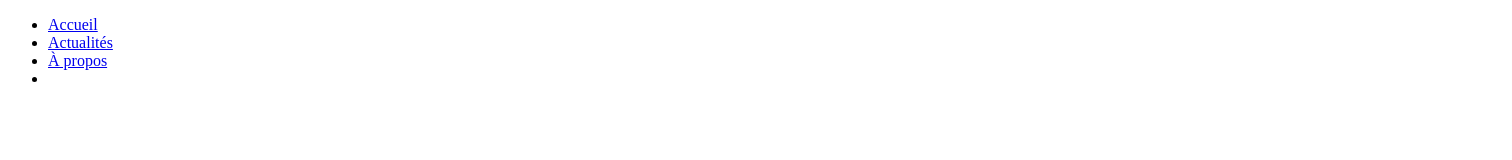
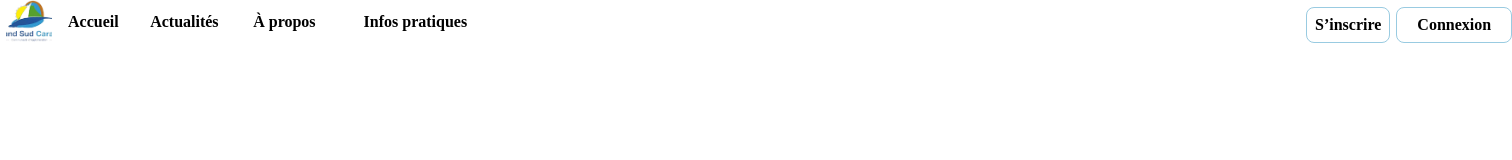
Before and after one commit to idflxw0/SAE-S3-Dev-Web, a plain HTML site: page index.html in a window 1280 px wide. Shown: the whole page, 1512 px wide, since content can reach past the window. Drawn offline with Linux system fonts and the light colour scheme.

Commit message:
navbar html

```diff
--- /dev/null
+++ b/assets/css/style.css
@@ -0,0 +1,136 @@
+:root {
+    /* fonts */
+    --font-roboto: Roboto;
+    --font-montserrat: Montserrat;
+
+    /* font sizes */
+    --font-size-base-8: 16.8px;
+    --font-size-2xl-6: 21.6px;
+    --font-size-xl: 20px;
+    --font-size-lg: 18px;
+    --font-size-11xl: 30px;
+    --font-size-21xl: 40px;
+
+    /* colors */
+    --cold-grey-white: #fff;
+    --color-gray-100: #7e7e7e;
+    --cold-grey-90: #22242a;
+    --color-gray-200: rgba(0, 0, 0, 0.6);
+    --cold-grey-40: #9a9ea5;
+    --cold-grey-5: #f3f4f6;
+    --color-skyblue: #99cbe1;
+
+    /* Gaps */
+    --gap-3xs: 10px;
+    --gap-7xs: 6px;
+
+    /* Paddings */
+    --padding-xl: 20px;
+    --padding-5xs: 8px;
+
+    /* Border radiuses */
+    --br-5xs: 8px;
+}
+
+.logo-casbt-icon {
+    position: relative;
+    width: 46.39px;
+    height: 43px;
+    object-fit: cover;
+}
+
+.accueil,
+.actualits,
+.infos-pratiques,
+.propos {
+    position: relative;
+    display: flex;
+    align-items: center;
+    justify-content: center;
+    width: 82px;
+    height: 43px;
+    flex-shrink: 0;
+}
+
+.actualits,
+.infos-pratiques,
+.propos {
+    width: 100px;
+}
+
+.infos-pratiques,
+.propos {
+    width: 100px;
+}
+
+.infos-pratiques {
+    width: 162px;
+}
+
+.infos-pratique,
+.navbarmenu {
+    display: flex;
+    flex-direction: row;
+    align-items: center;
+}
+
+.infos-pratique {
+    justify-content: flex-start;
+    gap: var(--gap-7xs);
+}
+
+.navbarmenu {
+    position: absolute;
+    top: 0;
+    left: 0;
+    /*width: 100px;*/
+    justify-content: space-between;
+}
+
+.sinscrire {
+    position: relative;
+    font-weight: 600;
+}
+
+.btn-sinscrire {
+    border-radius: var(--br-5xs);
+    border: 1px solid var(--color-skyblue);
+    align-items: center;
+    justify-content: center;
+    padding: var(--padding-5xs);
+}
+
+.btn-log-in,
+.btn-sinscrire,
+.navbarlog-in {
+    display: flex;
+    flex-direction: row;
+}
+
+.btn-log-in {
+    border-radius: var(--br-5xs);
+    border: 1px solid var(--color-skyblue);
+    align-items: center;
+    justify-content: center;
+    padding: var(--padding-5xs) var(--padding-xl);
+    gap: var(--gap-3xs);
+}
+
+.navbarlog-in {
+    position: absolute;
+    top: 7px;
+    left: 1300px;
+    /*width: 422px;*/
+    align-items: flex-start;
+    justify-content: flex-start;
+    gap: var(--gap-7xs);
+}
+
+.navbar {
+    position: absolute;
+    top: 0;
+    left: 6px;
+    width: 1000px;
+    height: 47px;
+    text-align: center;
+}
--- a/index.html
+++ b/index.html
@@ -4,37 +4,41 @@
 <head>
     <meta charset="UTF-8">
     <title>CASBT</title>
+    <link rel="stylesheet" href="./assets/css/style.css">
     <script src="./assets/js/script.js" type="module"></script>
 </head>
 
 <body>
-    <nav class="navbar">
-        <div class="container">
-            <div class="navbar-header">
-                <!--logo-->
+<div id="wrap-page">
+    <!-- Header -->
+    <header id="header">
+        <div class="navbar">
+            <div class="navbarmenu">
+                <img
+                        class="logo-casbt-icon"
+                        alt=""
+                        src="./assets/images/CASBT_logo.png"
+                />
+
+                <b class="accueil">Accueil</b>
+                <b class="actualits">Actualités</b>
+                <b class="propos">À propos</b>
+                <div class="infos-pratique">
+                    <b class="infos-pratiques">Infos pratiques</b>
+                </div>
             </div>
+            <div class="navbarlog-in">
+                <div class="btn-sinscrire">
+                    <div class="sinscrire">S’inscrire</div>
+                </div>
+                <div class="btn-log-in">
+                    <div class="sinscrire">Connexion</div>
+                </div>
+            </div>
+        </div>
+    </header>
+</div>
 
-
-            <div class="navbar-menu" id="open-navbar1">
-                <ul class="navbar-nav">
-                    <li class="active">
-                        <a href="#">Accueil</a>
-                    </li>
-                    <li class="active">
-                        <a href="#">Actualités</a>
-                    </li>
-                    <li class="active">
-                        <a href="#">À propos</a>
-                    </li>
-                    <li class="nav-dropdown">
-                        <a href="#"></a>
-                    </li>
-                </ul>
-
-            </div>
-
-        </div>
-    </nav>
 
 </body>
 
```
Also changed, not shown: assets/images/CASBT_logo.png (added).
